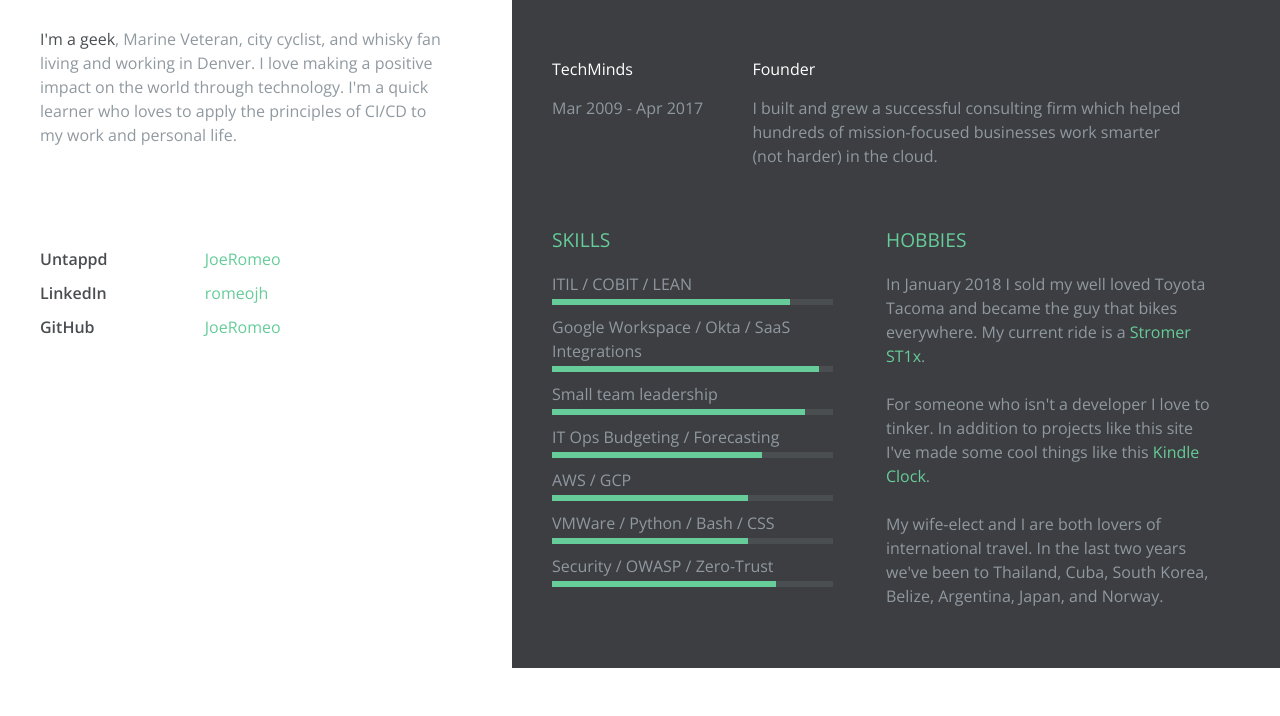
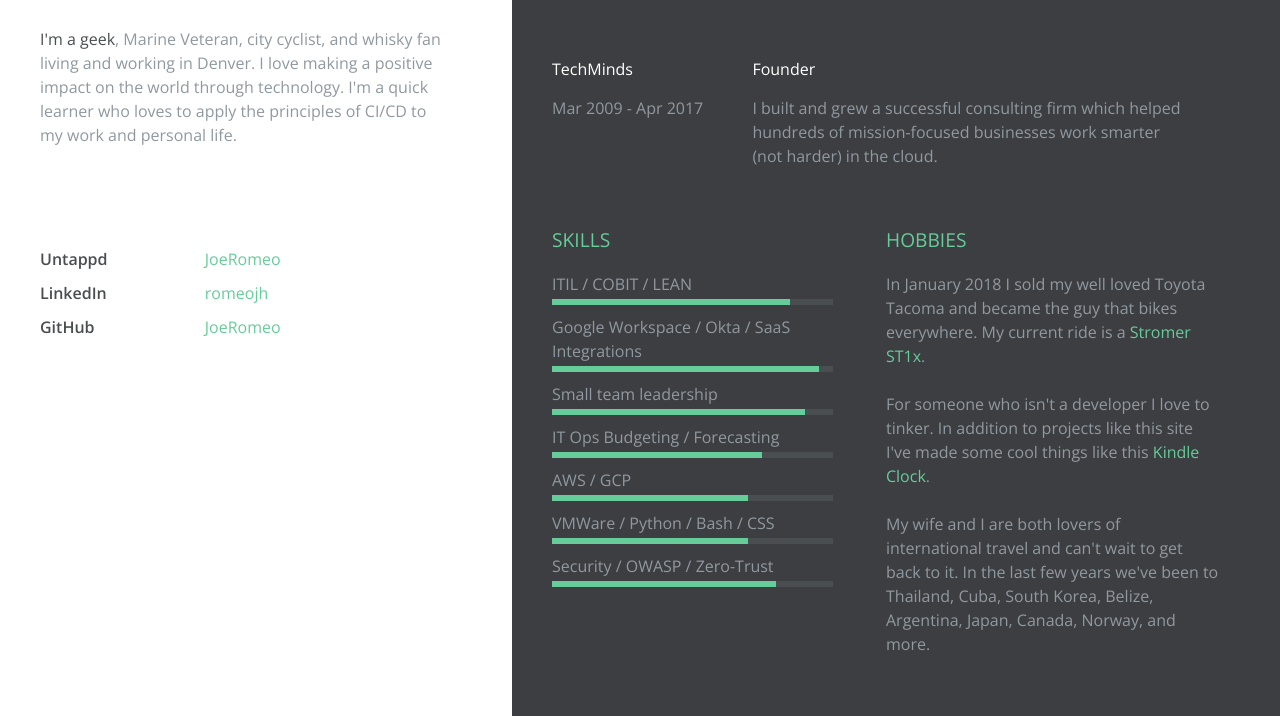
Before and after one commit to JoeFromDenver/resume, a website: page index.html in a window 1280 px wide. Shown: the part 485-1201 px from the top of the page. Before the commit the page ends 1153 px from the top, so only its background shows below. Drawn offline with nearby package versions, Linux system fonts and the light colour scheme.

Commit message:
Update index.html
Upgraded from "wife elect" to "wife" and identified covid-19 travel bug.

```diff
--- a/index.html
+++ b/index.html
@@ -144,7 +144,7 @@
 
         <p>For someone who isn't a developer I love to tinker. In addition to projects like this site I've made some cool things like this <a href="https://www.instructables.com/id/Literary-Clock-Made-From-E-reader/" target="_blank">Kindle Clock</a>.</p> <br />
 
-        <p>My wife-elect and I are both lovers of international travel. In the last two years we've been to Thailand, Cuba, South Korea, Belize, Argentina, Japan, and Norway.</p>
+        <p>My wife and I are both lovers of international travel and can't wait to get back to it. In the last few years we've been to Thailand, Cuba, South Korea, Belize, Argentina, Japan, Canada, Norway, and more.</p>
 
       </div>
 
```
